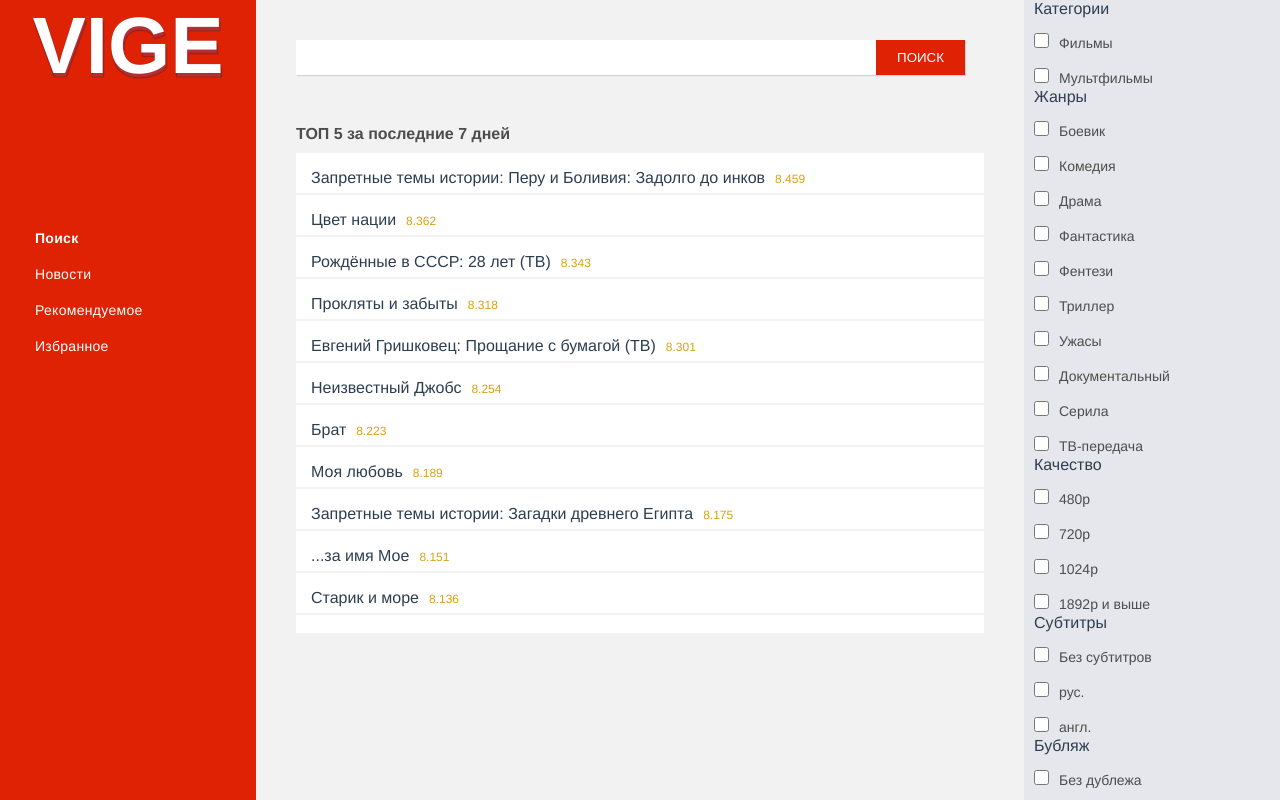
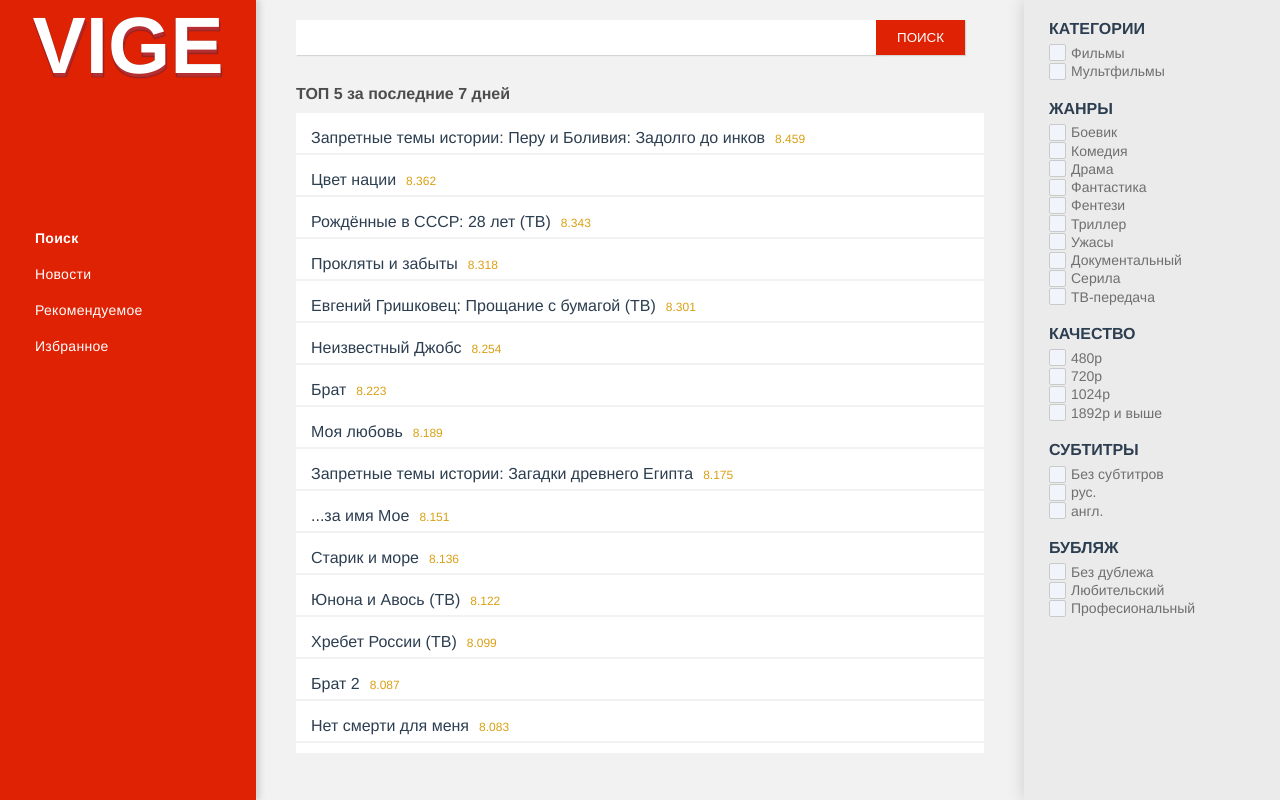
Before and after one commit to artsinsider/collection-films, a Vue app: page /films in a window 1280 px wide. Built offline with nearby package versions, Linux system fonts and the light colour scheme; no server answers.

Commit message:
stylized checkboxes filter menu

```diff
--- a/src/components/Films.vue
+++ b/src/components/Films.vue
@@ -2,7 +2,7 @@
     <div id="films">
         <div class="left" v-if="leftMenu" >
             <div class="left-side-menu">
-                <h1 class="logo" >VIGE</h1>
+                <h1 class="logo"  @click="goHome()">VIGE</h1>
                 <ul @click="changeStatus($event)">
                     <li v-for="link in links"
                         :class="{'active': link.status}"
@@ -18,6 +18,7 @@
         <div class="center">
             <input class="search-data" type="text"/>
             <button class="search">ПОИСК</button>
+
             <div class="container-films">
                 <span class="title">ТОП 5 за последние 7 дней</span>
                 <div class="collection">
@@ -30,11 +31,13 @@
         </div>
         <div class="right" >
             <div class="title" v-for="cat in categori">
-                {{cat.name}}
-                <div class="filter-block" v-for="elem in cat.elems">
-                    <input class="check-save" type="checkbox" name="elem">
-                    <span class="text-check">{{elem}}</span>
-                </div>
+               <span class="categori-name">{{cat.name}}</span>
+
+                <label v-for="elem in cat.elems" id="elem"  @click="checkFilter(elem)">
+                    <input class="checkbox" type="checkbox" name="checkbox-test">
+                    <span class="checkbox-custom"></span>
+                    <span class="label">{{elem}}</span>
+                </label>
             </div>
         </div>
     </div>
@@ -106,6 +109,12 @@
             onOpenDialog: function () { this.dialog = true },
             onConfirm: function () { this.dialog = false },
             onCancel: function () { this.dialog = false },
+            checkFilter: function (name) {
+                console.log(name)
+            },
+            goHome: function () {
+                this.$router.push({path: '/'})
+            }
         },
         mounted() {  // выполняет действия перед монтирование приложения или компонента
             const url = 'http://api.freetor.dev.origin-creative-studio.com:3000/movies?lang=ru&limit=75'
@@ -118,7 +127,7 @@
                 })
                 .catch((error, inf) => {
                 this.collection = data;
-                    return console.log('API ERROR', error, inf)
+                    return console.error('API ERROR', error, inf)
                 })
         }
     }
--- a/src/css/films.scss
+++ b/src/css/films.scss
@@ -34,6 +34,7 @@ body {
 
 .left {
   transition: all .3s cubic-bezier(.65, .05,.36,1);
+  box-shadow: 3px 0px 6px 1px #d2d2d2;
 
   .left-side-menu {
     z-index: 1;
@@ -50,6 +51,7 @@ body {
     text-align: center;
     margin: 0 10px 0;
     text-shadow: 1px 4px 1px #b42e32, 0 0 0 #591617, 1px 4px 1px #23090a;
+    cursor: pointer;
   }
 
   ul{
@@ -129,7 +131,7 @@ body {
 }
 
 .center {
-  margin: 40px;
+  margin: 20px 40px;
 
   .search-data {
     width: 85%;
@@ -154,7 +156,7 @@ body {
 
 
 .container-films {
-  margin-top: 50px;
+  margin-top: 30px;
 
   .title {
     font-size: 16px;
@@ -163,7 +165,7 @@ body {
   }
   .collection {
     margin-top: 10px;
-    height: 60vh;
+    height: 80vh;
     overflow: scroll;
 
     .film {
@@ -189,9 +191,10 @@ body {
 
 .right {
   height: 100vh;
-  background: #E6E6ED;
+  background: #ebebeb;
   padding: 0 10px;
   overflow: scroll;
+  box-shadow: -2px 0px 14px 0px #d2d2d2;
 
   h3 {
     margin: 40px 0 0;
@@ -208,21 +211,48 @@ body {
     color: #42b983;
   }
 
+  .categori-name {
+    margin: 5px 0;
+    text-transform: uppercase;
+    font-weight: 600;
+  }
+
   .title {
-    .filter-block {
-      padding-top: 10px;
+    display: grid;
+    margin: 15px;
 
-      .check-save {
-        width: 15px;
-        height: 15px;
-        margin: 5px 0;
-      }
+    .checkbox {
+      display: none;
+    }
+    .checkbox-custom {
+      position: relative;
+      width: 17px;
+      height: 17px;
+      border: 1px solid #cacaca;
+      border-radius: 2px;
+      background: #f1f5fb;
+    }
 
-      .text-check {
-        font-size: 14px;
-        padding-left: 10px;
-        color: #4d4d4d;
-      }
+    .checkbox-custom,
+    .label {
+      display: inline-block;
+      vertical-align: middle;
+      padding: 0 5px;
+      font-size: 14px;
+      color: #6f6f6f;
+    }
+
+    .checkbox:checked + .checkbox-custom::before {
+      content: "";
+      display: block;
+      position: absolute;
+      top: 2px;
+      right: 2px;
+      bottom: 2px;
+      left: 2px;
+      background: #ec5f31;
+      border-radius: 2px;
     }
   }
+
 }
```
